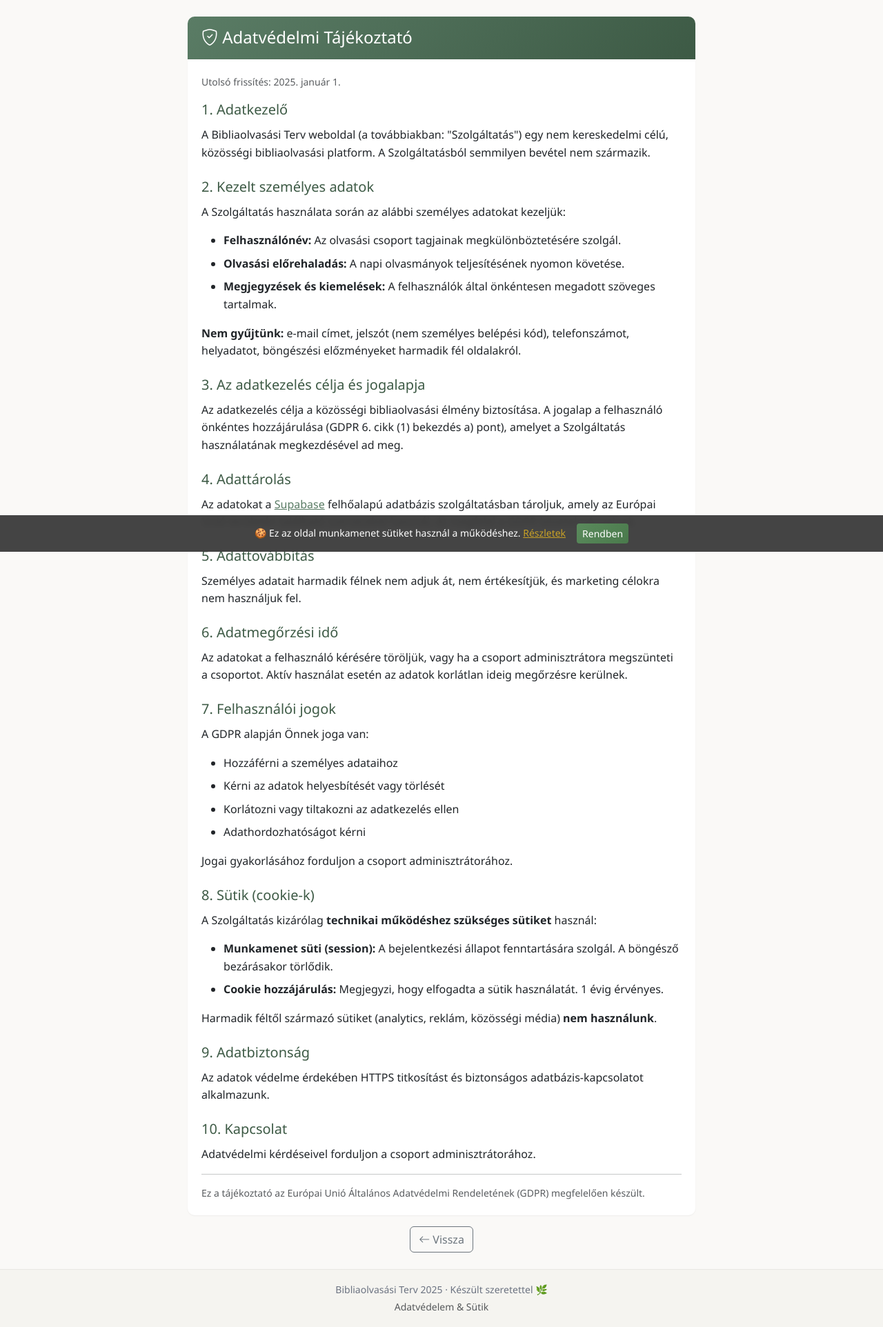
After one commit to csgellert/bible_reading, a Flask app: page /adatvedelem in a window 1280 px wide. The commit adds this page. Shown: the whole page at 69% size. Run offline with Flask 3, Linux system fonts and the light colour scheme.

Commit message:
Add privacy policy page and cookie consent functionality

```diff
--- a/routes/bible.py
+++ b/routes/bible.py
@@ -102,6 +102,13 @@ def get_date_string(date_str):
         return f"{months[int(month)-1]} {int(day)}."
     except:
         return date_str
+
+
+@bible_bp.route('/adatvedelem')
+def privacy():
+    """Adatvédelmi tájékoztató"""
+    return render_template('privacy.html')
+
 
 @bible_bp.route('/')
 @login_required
--- a/static/css/style.css
+++ b/static/css/style.css
@@ -924,3 +924,56 @@ h2 .bi-calendar-event {
 .text-primary {
     color: var(--color-primary) !important;
 }
+
+/* ==========================================
+   Cookie Consent Banner
+   ========================================== */
+.cookie-consent {
+    position: fixed;
+    bottom: 0;
+    left: 0;
+    right: 0;
+    background: rgba(58, 58, 58, 0.95);
+    color: #fff;
+    padding: 0.75rem 1rem;
+    z-index: 9999;
+    backdrop-filter: blur(4px);
+}
+
+.cookie-consent-content {
+    max-width: 1200px;
+    margin: 0 auto;
+    display: flex;
+    align-items: center;
+    justify-content: center;
+    flex-wrap: wrap;
+    gap: 0.5rem;
+    font-size: 0.875rem;
+}
+
+.cookie-consent a {
+    color: var(--color-accent);
+}
+
+.cookie-consent a:hover {
+    color: var(--color-accent-light);
+}
+
+/* Privacy content styling */
+.privacy-content h5 {
+    margin-top: 1.5rem;
+    margin-bottom: 0.75rem;
+    color: var(--color-primary-dark);
+}
+
+.privacy-content h5:first-of-type {
+    margin-top: 0.5rem;
+}
+
+.privacy-content ul {
+    margin-bottom: 1rem;
+}
+
+.privacy-content li {
+    margin-bottom: 0.5rem;
+}
--- a/static/js/app.js
+++ b/static/js/app.js
@@ -23,6 +23,7 @@ document.addEventListener('DOMContentLoaded', function() {
     setupTextToggle();
     setupTextSelection();
     setupTranslationSelector();
+    setupCookieConsent();
 
     // Biblia versek betöltése
     loadBibleVerses();
@@ -1132,3 +1133,23 @@ async function deleteReply(replyId, button) {
         alert('Nem sikerült törölni a választ hálózati vagy szerver hiba miatt. Kérlek, próbáld meg később újra.');
     }
 }
+
+// Cookie consent kezelése
+function setupCookieConsent() {
+    const consentBanner = document.getElementById('cookieConsent');
+    const acceptBtn = document.getElementById('acceptCookies');
+
+    if (!consentBanner) return;
+
+    // Ellenőrizzük, hogy a felhasználó már elfogadta-e
+    if (!localStorage.getItem('cookieConsent')) {
+        consentBanner.style.display = 'block';
+    }
+
+    if (acceptBtn) {
+        acceptBtn.addEventListener('click', function() {
+            localStorage.setItem('cookieConsent', 'accepted');
+            consentBanner.style.display = 'none';
+        });
+    }
+}
--- a/templates/base.html
+++ b/templates/base.html
@@ -74,8 +74,18 @@
     <footer class="footer mt-auto py-3">
         <div class="container text-center">
             <small>Bibliaolvasási Terv 2025 · Készült szeretettel 🌿</small>
+            <br>
+            <small><a href="{{ url_for('bible.privacy') }}" class="text-muted text-decoration-none">Adatvédelem & Sütik</a></small>
         </div>
     </footer>
+
+    <!-- Cookie consent banner -->
+    <div id="cookieConsent" class="cookie-consent" style="display: none;">
+        <div class="cookie-consent-content">
+            <span>🍪 Ez az oldal munkamenet sütiket használ a működéshez. <a href="{{ url_for('bible.privacy') }}#8-sütik-cookie-k">Részletek</a></span>
+            <button id="acceptCookies" class="btn btn-sm btn-success ms-2">Rendben</button>
+        </div>
+    </div>
 
     <script src="https://cdn.jsdelivr.net/npm/bootstrap@5.3.2/dist/js/bootstrap.bundle.min.js"></script>
     <script src="{{ url_for('static', filename='js/app.js') }}"></script>
--- /dev/null
+++ b/templates/privacy.html
@@ -0,0 +1,75 @@
+{% extends "base.html" %}
+
+{% block title %}Adatvédelmi Tájékoztató - Bibliaolvasási Terv{% endblock %}
+
+{% block content %}
+<div class="row justify-content-center">
+    <div class="col-lg-8">
+        <div class="card">
+            <div class="card-header bg-primary text-white">
+                <h4 class="mb-0"><i class="bi bi-shield-check"></i> Adatvédelmi Tájékoztató</h4>
+            </div>
+            <div class="card-body privacy-content">
+                <p class="text-muted"><small>Utolsó frissítés: 2025. január 1.</small></p>
+
+                <h5>1. Adatkezelő</h5>
+                <p>A Bibliaolvasási Terv weboldal (a továbbiakban: "Szolgáltatás") egy nem kereskedelmi célú, közösségi bibliaolvasási platform. A Szolgáltatásból semmilyen bevétel nem származik.</p>
+
+                <h5>2. Kezelt személyes adatok</h5>
+                <p>A Szolgáltatás használata során az alábbi személyes adatokat kezeljük:</p>
+                <ul>
+                    <li><strong>Felhasználónév:</strong> Az olvasási csoport tagjainak megkülönböztetésére szolgál.</li>
+                    <li><strong>Olvasási előrehaladás:</strong> A napi olvasmányok teljesítésének nyomon követése.</li>
+                    <li><strong>Megjegyzések és kiemelések:</strong> A felhasználók által önkéntesen megadott szöveges tartalmak.</li>
+                </ul>
+                <p><strong>Nem gyűjtünk:</strong> e-mail címet, jelszót (nem személyes belépési kód), telefonszámot, helyadatot, böngészési előzményeket harmadik fél oldalakról.</p>
+
+                <h5>3. Az adatkezelés célja és jogalapja</h5>
+                <p>Az adatkezelés célja a közösségi bibliaolvasási élmény biztosítása. A jogalap a felhasználó önkéntes hozzájárulása (GDPR 6. cikk (1) bekezdés a) pont), amelyet a Szolgáltatás használatának megkezdésével ad meg.</p>
+
+                <h5>4. Adattárolás</h5>
+                <p>Az adatokat a <a href="https://supabase.com" target="_blank" rel="noopener">Supabase</a> felhőalapú adatbázis szolgáltatásban tároljuk, amely az Európai Unió területén található szervereket használ, és megfelel a GDPR követelményeinek.</p>
+
+                <h5>5. Adattovábbítás</h5>
+                <p>Személyes adatait harmadik félnek nem adjuk át, nem értékesítjük, és marketing célokra nem használjuk fel.</p>
+
+                <h5>6. Adatmegőrzési idő</h5>
+                <p>Az adatokat a felhasználó kérésére töröljük, vagy ha a csoport adminisztrátora megszünteti a csoportot. Aktív használat esetén az adatok korlátlan ideig megőrzésre kerülnek.</p>
+
+                <h5>7. Felhasználói jogok</h5>
+                <p>A GDPR alapján Önnek joga van:</p>
+                <ul>
+                    <li>Hozzáférni a személyes adataihoz</li>
+                    <li>Kérni az adatok helyesbítését vagy törlését</li>
+                    <li>Korlátozni vagy tiltakozni az adatkezelés ellen</li>
+                    <li>Adathordozhatóságot kérni</li>
+                </ul>
+                <p>Jogai gyakorlásához forduljon a csoport adminisztrátorához.</p>
+
+                <h5>8. Sütik (cookie-k)</h5>
+                <p>A Szolgáltatás kizárólag <strong>technikai működéshez szükséges sütiket</strong> használ:</p>
+                <ul>
+                    <li><strong>Munkamenet süti (session):</strong> A bejelentkezési állapot fenntartására szolgál. A böngésző bezárásakor törlődik.</li>
+                    <li><strong>Cookie hozzájárulás:</strong> Megjegyzi, hogy elfogadta a sütik használatát. 1 évig érvényes.</li>
+                </ul>
+                <p>Harmadik féltől származó sütiket (analytics, reklám, közösségi média) <strong>nem használunk</strong>.</p>
+
+                <h5>9. Adatbiztonság</h5>
+                <p>Az adatok védelme érdekében HTTPS titkosítást és biztonságos adatbázis-kapcsolatot alkalmazunk.</p>
+
+                <h5>10. Kapcsolat</h5>
+                <p>Adatvédelmi kérdéseivel forduljon a csoport adminisztrátorához.</p>
+
+                <hr>
+                <p class="text-muted small mb-0">Ez a tájékoztató az Európai Unió Általános Adatvédelmi Rendeletének (GDPR) megfelelően készült.</p>
+            </div>
+        </div>
+
+        <div class="text-center mt-3">
+            <a href="{{ url_for('bible.index') if session.authenticated else url_for('auth.login') }}" class="btn btn-outline-secondary">
+                <i class="bi bi-arrow-left"></i> Vissza
+            </a>
+        </div>
+    </div>
+</div>
+{% endblock %}
```
